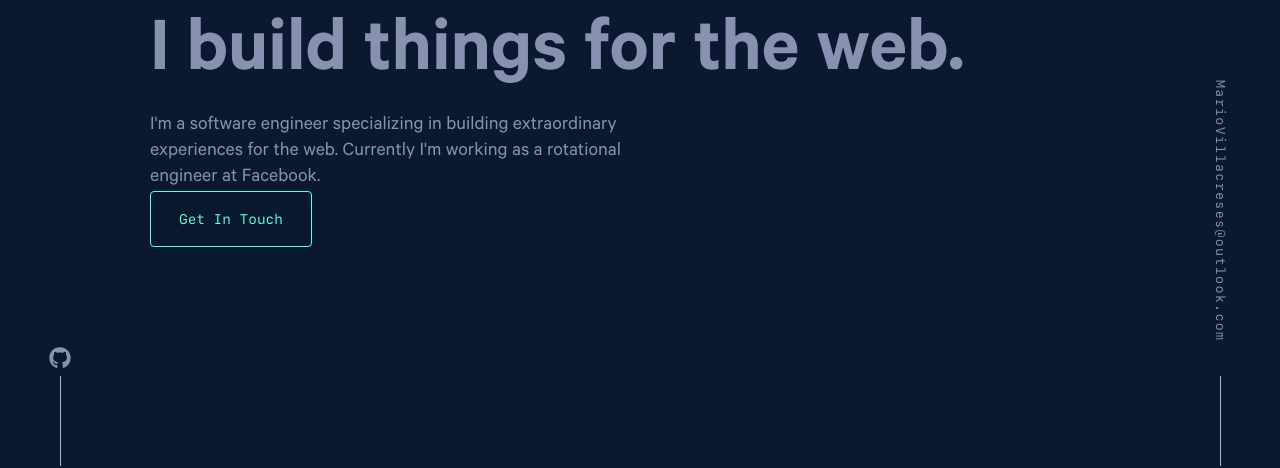
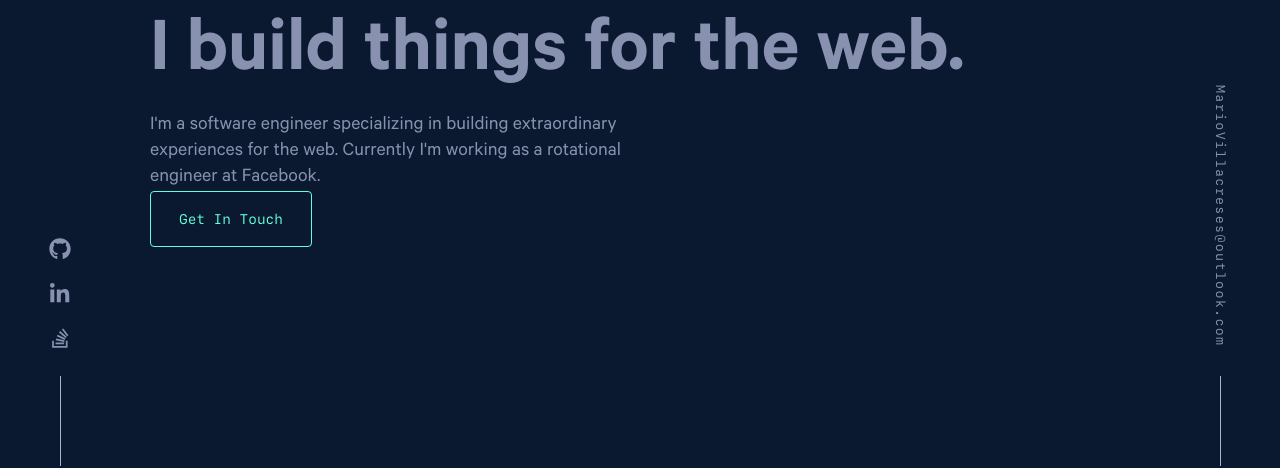
Before and after one commit to villacreses/personal-site-v2, a Next.js app: page / in a window 1280 px wide. Shown: the part 334-802 px from the top of the page. Built offline with nearby package versions, Linux system fonts and the light colour scheme.

Commit message:
Update sidepanel content & styles

```diff
--- a/components/SidePanel.module.scss
+++ b/components/SidePanel.module.scss
@@ -23,12 +23,13 @@
     display: flex;
     flex-direction: column;
     align-items: center;
-    margin: 0;
+    margin: 20px auto;
     padding: 0;
     list-style: none;
   }
 
   svg {
+    margin-top: 15px;
     font-size: styleVars.$fz-xxl;
   }
 }
@@ -46,11 +47,11 @@
 }
 
 .emailLink {
-  margin: 20px auto 25px;
+  margin: 20px auto;
   padding: 10px;
   font-family: styleVars.$font-mono;
   font-size: styleVars.$fz-xs;
-  line-height: styleVars.$fz-lg;
+  line-height: styleVars.$fz-xl;
   letter-spacing: 0.1em;
   writing-mode: vertical-rl;
 }
--- a/data/content.yaml
+++ b/data/content.yaml
@@ -23,6 +23,12 @@ sideLinks:
   - href: https://github.com/villacreses
     label: Github
     id: github
+  - href: https://www.linkedin.com/in/villacreses
+    label: LinkedIn
+    id: linkedin
+  - href: https://stackoverflow.com/story/villacreses
+    label: Stack Overflow
+    id: stackoverflow
 workHistory:
   - companyName: Facebook
     key: facebook
@@ -45,6 +51,13 @@ workHistory:
     impact:
       - Developed user interface components in React, reducing component sizes by up to 50%
       - Worked with a cloud architect to build analytics dashboards for project managers and student relationship managers.
+  - companyName: Socratex
+    key: socratex
+    role: Test
+    range: Test
+    impact:
+      - Test
+      - Test
   - companyName: New World Odyssey
     key: odyssey
     role: Co-founder & Webmaster
```
